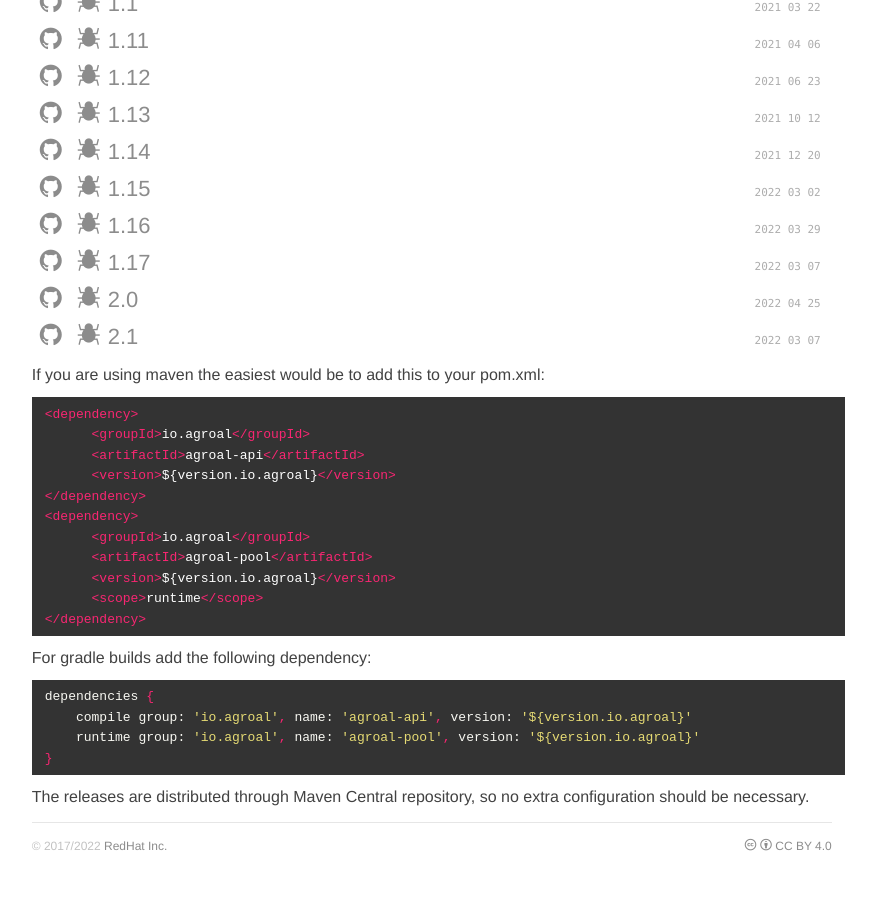
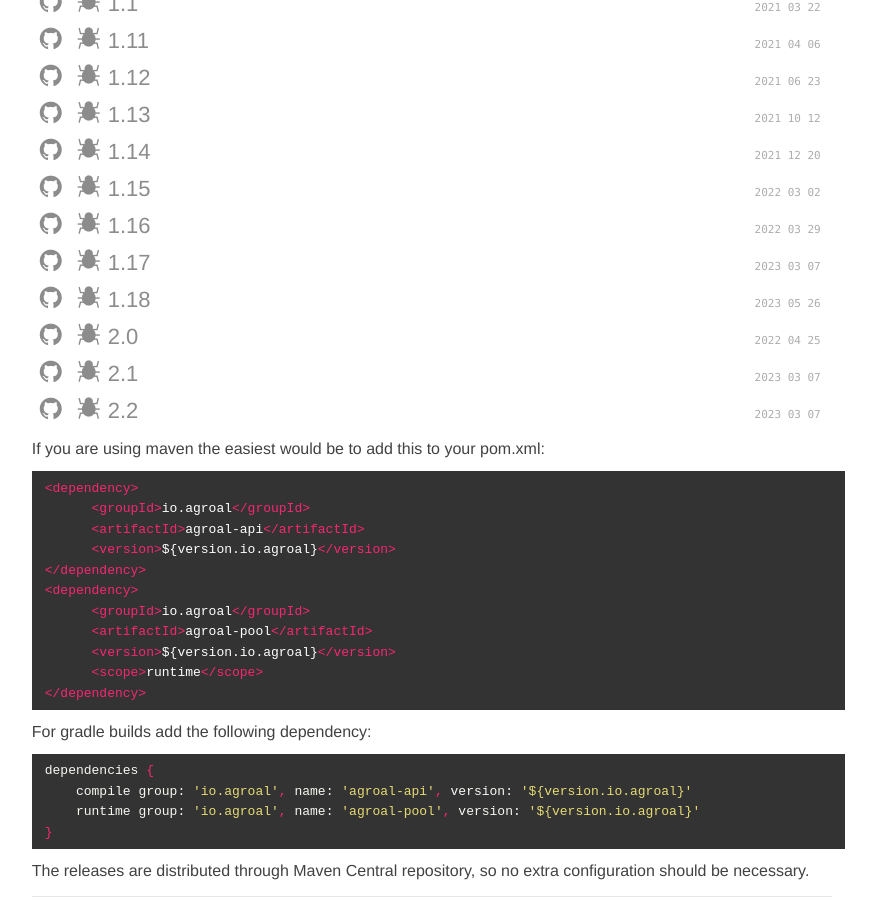
Before and after one commit to agroal/agroal.github.io, a Jekyll site: the page built from releases.html, in a window 1280 px wide and 900 px high, scrolled down 656 px. Shown: the whole window, without its empty margins (308-1184 px from the left). Built offline with Jekyll 4.4.1, drawn with Linux system fonts in a browser that asks for light colours; some web fonts are replaced; before the commit the page ends 1509 px from its top, so only the background shows below that.

Commit message:
Agroal 1.18 and 2.2 releases

```diff
--- a/_data/releases.yml
+++ b/_data/releases.yml
@@ -131,20 +131,32 @@
   jira: https://issues.jboss.org/secure/ReleaseNote.jspa?projectId=12318922&version=12383751
 
 - name: 1.17
-  date: 2022-03-07
+  date: 2023-03-07
   announce: /release/announcement/2023/03/07/2.1-release.html
   github: https://github.com/agroal/agroal/releases/tag/1.17
   jira: https://issues.jboss.org/secure/ReleaseNote.jspa?projectId=12318922&version=12396764
 
+- name: 1.18
+  date: 2023-05-26
+  announce: /release/announcement/2023/05/26/2.2-release.html
+  github: https://github.com/agroal/agroal/releases/tag/1.18
+  jira: https://issues.jboss.org/secure/ReleaseNote.jspa?projectId=12318922&version=12408670
+
 
 - name: 2.0
   date: 2022-04-25
-  announce: /release/announcement/2022/04/25/1.0-release.html
+  announce: /release/announcement/2022/04/25/2.0-release.html
   github: https://github.com/agroal/agroal/releases/tag/2.0
   jira: https://issues.jboss.org/secure/ReleaseNote.jspa?projectId=12318922&version=12385431
 
 - name: 2.1
-  date: 2022-03-07
+  date: 2023-03-07
   announce: /release/announcement/2023/03/07/2.1-release.html
   github: https://github.com/agroal/agroal/releases/tag/2.1
   jira: https://issues.jboss.org/secure/ReleaseNote.jspa?projectId=12318922&version=12396763
+
+- name: 2.2
+  date: 2023-03-07
+  announce: /release/announcement/2023/03/26/2.2-release.html
+  github: https://github.com/agroal/agroal/releases/tag/2.2
+  jira: https://issues.jboss.org/secure/ReleaseNote.jspa?projectId=12318922&version=12408669
```
Also changed, not shown: _posts/2023-05-26-2.2-release.md (added, +16 -0 lines).
